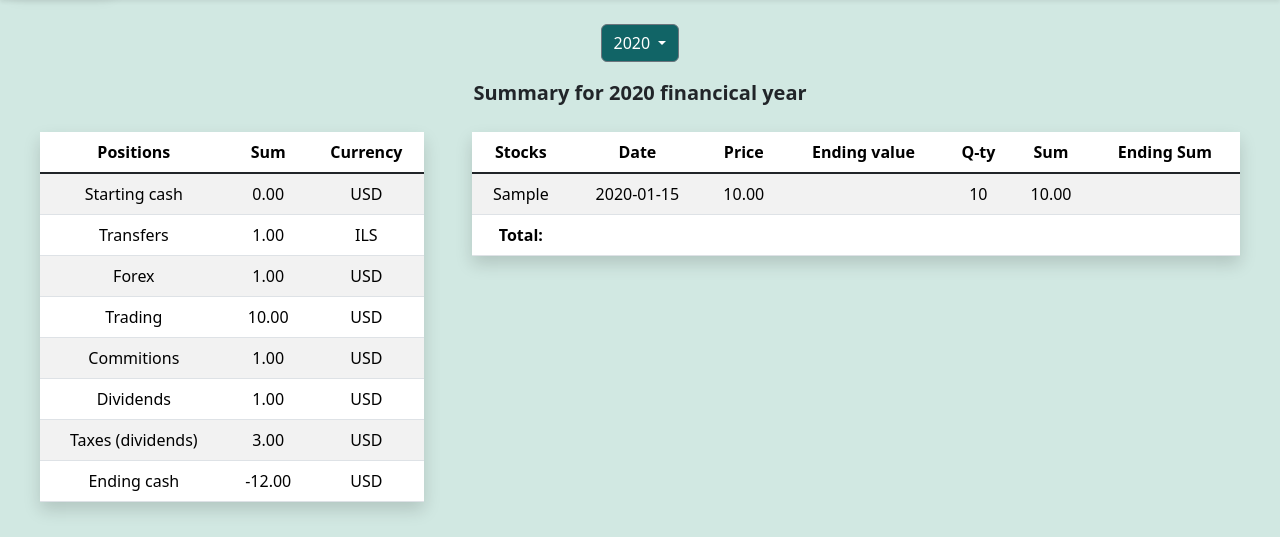
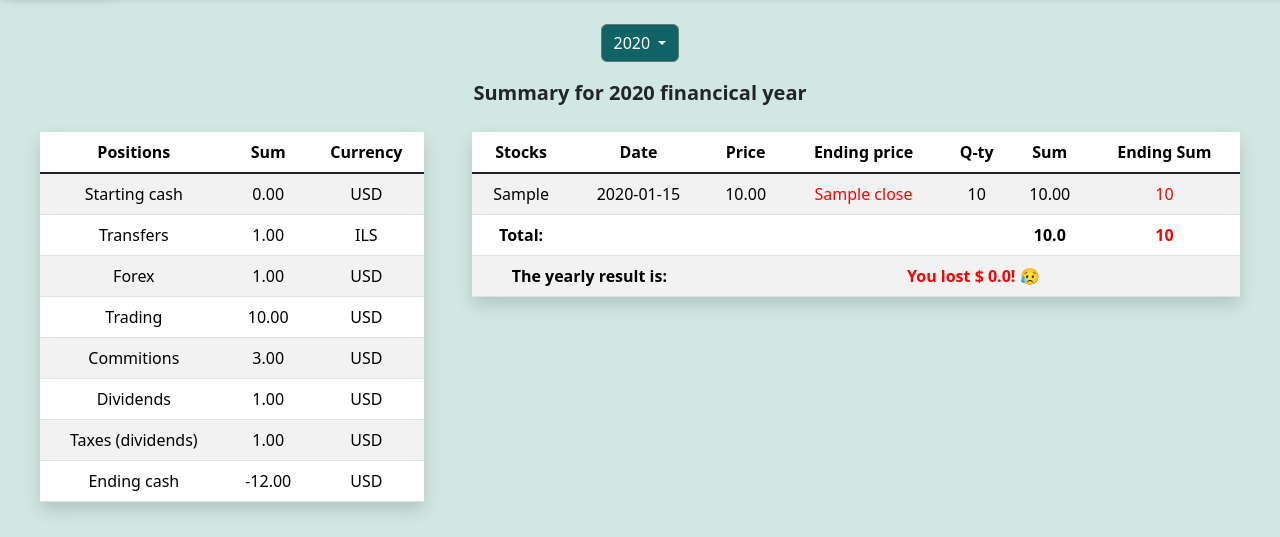
Before and after one commit to basnaly/mytaxes, a Django app: page /?year=2020 in a window 1280 px wide. Shown: the part 73-610 px from the top of the page. Run offline with Django 4.2, Linux system fonts and the light colour scheme; a user stored in the database is signed in; tables that the repository leaves empty hold one stand-in row (values such as "Sample post"); a database or web service that is not in the repository returns one stand-in record (values such as "Sample title"); data that the repository does not hold is empty.

Commit message:
Limit select day, add anding price and sum to buy stock object, add api request, check data function.

```diff
--- a/portfolio/models.py
+++ b/portfolio/models.py
@@ -43,6 +43,10 @@ class Buy_Stock(models.Model):
     def __str__(self):
         return f"{self.buy_date} {self.stock} {self.price} {self.quantity} {self.sum_of_stocks} {self.owner}"
 
+    def set_ending_price(self, ending_price):
+        self.ending_price = ending_price
+        self.ending_sum = self.ending_price * self.quantity
+
 class Dividend_Tax(models.Model):
     dividend_date = models.DateField()
     stock = models.CharField(max_length=10)
--- a/portfolio/templates/portfolio/index.html
+++ b/portfolio/templates/portfolio/index.html
@@ -68,19 +68,19 @@
 
                         <tr>
                             <td>Commitions</td>
+                            <td>{{ current_commitions|floatformat:2 }}</td>
+                            <td>USD</td>
+                        </tr>
+
+                        <tr>
+                            <td>Dividends</td>
                             <td>{{ current_dividends_sum|floatformat:2 }}</td>
                             <td>USD</td>
                         </tr>
 
                         <tr>
-                            <td>Dividends</td>
+                            <td>Taxes (dividends)</td>
                             <td>{{ current_taxes_sum|floatformat:2 }}</td>
-                            <td>USD</td>
-                        </tr>
-
-                        <tr>
-                            <td>Taxes (dividends)</td>
-                            <td>{{ current_commitions|floatformat:2 }}</td>
                             <td>USD</td>
                         </tr>
 
@@ -100,7 +100,7 @@
                             <th scope="col">Stocks</th>
                             <th scope="col">Date</th>
                             <th scope="col">Price</th>
-                            <th scope="col">Ending value</th>
+                            <th scope="col">Ending price</th>
                             <th scope="col">Q-ty</th>
                             <th scope="col">Sum</th>
                             <th scope="col">Ending Sum</th>
@@ -112,10 +112,10 @@
                                 <td class="text-nowrap">{{ current_stock.stock }}</td>
                                 <td>{{ current_stock.buy_date|date:"Y-m-d" }}</td>
                                 <td>{{ current_stock.price|floatformat:2 }}</td>
-                                <td></td>
+                                <td style="color: red;">{{ current_stock.ending_price }}</td>
                                 <td>{{ current_stock.quantity }}</td>
                                 <td>{{ current_stock.sum_of_stocks|floatformat:2 }}</td>
-                                <td></td>
+                                <td style="color: red;">{{ current_stock.ending_sum }}</td>
                             </tr>
                         {% endfor %}
                         <tr class="fw-bold">
@@ -124,8 +124,23 @@
                             <td></td>
                             <td></td>
                             <td></td>
-                            <td></td>
-                            <td></td>
+                            <td>{{ current_stocks_sum }}</td>
+                            <td style="color: red;">{{ ending_sum }}</td>
+                            {% comment %} <td>The yearly result is:<td> {% endcomment %}
+                        </tr>
+                        <tr class="fw-bold">
+                            <td colspan="2">The yearly result is:</td>
+
+                            {% if ending_sum > current_stocks_sum %}
+                                <td colspan="5" style="color: var(--turquoise-dark);">
+                                    You earn $ {{ earn }}! 😀
+                                </td>
+                            {% else %}
+                                <td colspan="5" style="color: red;">
+                                    You lost $ {{ lost }}! 😥
+                                </td>
+                            {% endif %}
+
                         </tr>
                     </tbody>
                 </table>
--- a/portfolio/views.py
+++ b/portfolio/views.py
@@ -11,8 +11,10 @@ from django.contrib.auth.decorators import login_required
 from django.views.decorators.csrf import csrf_exempt
 from django.db import models
 from django.db.models import Sum
+from config import API_KEY
 from portfolio.forms import RegisterForm, LoginForm, TransferForm, ForexForm, Buy_StockForm, Dividend_TaxForm
 from django.contrib import messages
+import requests
 
 import datetime
 from .models import User, Transfer, Forex, Buy_Stock, Dividend_Tax
@@ -63,9 +65,8 @@ def index(request):
         # clculate commisions for previows year
         old_commitions = len(old_forex_list) * COMMITIONS["Forex"] + len(old_stocks_list) * COMMITIONS["Buy"]
 
-        # calculate sarting cash for previows year
+        # calculate starting cash for previows year
         starting_cash = round(old_forex_sum + old_dividends_sum - old_stocks_sum - old_taxes_sum - old_commitions, 2)
-        print(starting_cash)
 
 
         # calculate transfer_sum for current year
@@ -74,7 +75,6 @@ def index(request):
             transfer_date__gte=datetime.datetime(year=int(selected_year), month=1, day=1, hour=0, minute=0)
         )
         current_transfer_sum = round(sum([el.transfer_sum for el in current_transfer_list]), 2)
-        print(current_transfer_sum)
 
         # calculate forex sum for current year
         current_forex_list = Forex.objects.filter(
@@ -82,15 +82,13 @@ def index(request):
             forex_date__gte=datetime.datetime(year=int(selected_year), month=1, day=1, hour=0, minute=0)
         )
         current_forex_sum = round(sum([el.purchasing_sum for el in current_forex_list]), 2)
-        print(current_forex_sum)
 
         # calculate sum_of_stocks for current year
         current_stocks_list = Buy_Stock.objects.filter(
             owner=user,
             buy_date__gte=datetime.datetime(year=int(selected_year), month=1, day=1, hour=0, minute=0)
-        )
+        ).order_by("-buy_date")
         current_stocks_sum = round(sum(el.sum_of_stocks for el in current_stocks_list), 2)
-        print(current_stocks_sum)
 
         # calculate dividend_sum and taxes for current year
         current_dividends_list = Dividend_Tax.objects.filter(
@@ -99,16 +97,36 @@ def index(request):
         )
         current_dividends_sum = round(sum(el.dividend_sum for el in current_dividends_list), 2)
         current_taxes_sum = round(sum(el.tax for el in current_dividends_list), 2)
-        print(current_dividends_sum)
-        print(current_taxes_sum)
 
-        # clculate commisions for previows year
+        # clculate commisions for current year
         current_commitions = len(current_forex_list) * COMMITIONS["Forex"] + len(current_stocks_list) * COMMITIONS["Buy"]
-        print(current_commitions)
 
-        # calculate sarting cash for previows year
+        # calculate starting cash for previows year
         ending_cash = round(current_forex_sum + current_dividends_sum - current_stocks_sum - current_taxes_sum - current_commitions, 2)
-        print(ending_cash)
+
+
+        ending_sum = 0
+
+        date_to_use = check_date(int(selected_year))
+        formatted_date = date_to_use.strftime("%Y-%m-%d")
+
+        for stock in current_stocks_list:
+            endpoint = f'https://api.polygon.io/v1/open-close/{stock.stock}/{formatted_date}?adjusted=true&apiKey={API_KEY}'
+
+            response = requests.get(endpoint)
+            data = response.json()
+
+            # Extract the ending_price
+            try:
+                ending_price = data['close']
+                stock.set_ending_price(ending_price) # stock.set_ending_price(50.68)
+                ending_sum += stock.ending_sum
+
+            except KeyError:
+                print(f'Unable to retrieve data for {stock.stock}')
+
+        lost = round(current_stocks_sum - ending_sum, 2)
+        earn = round(ending_sum - current_stocks_sum, 2)
 
         return render(request, "portfolio/index.html", {
             "list_years": list_years,
@@ -121,13 +139,25 @@ def index(request):
             "current_taxes_sum": current_taxes_sum,
             "current_commitions": current_commitions,
             "ending_cash": ending_cash,
-            "current_stocks_list": current_stocks_list.order_by("-buy_date")
+            "current_stocks_list": current_stocks_list,
+            "ending_sum": ending_sum,
+            "lost": lost,
+            "earn": earn
         })
 
     return render(request, "portfolio/index.html", {
         "list_years": list_years,
         "selected_year": selected_year,
     })
+
+
+def check_date(selected_year):
+    today = datetime.datetime.now()
+    if today.year == selected_year:
+        return today - datetime.timedelta(days=1)
+    else:
+        end_of_selected_year = datetime.datetime(selected_year, 12, 31)
+        return end_of_selected_year
 
 
 def register(request):
@@ -355,7 +385,7 @@ def dividend_tax(request):
     dividends_taxes = Dividend_Tax.objects.filter(owner=user).order_by("-dividend_date")
     stocks = Buy_Stock.objects.filter(owner=user).values('stock').distinct()
     stock_options = [(el['stock'], el['stock']) for el in stocks]
-    total_dividends = round(sum([el.dividend_sum for el in dividends_taxes]), 2)
+    total_dividends = sum([el.dividend_sum for el in dividends_taxes])
     total_taxes = round(sum([el.tax for el in dividends_taxes]), 2)
 
     if request.method == "GET":
```
Also changed, not shown: portfolio/forms.py (+6 -4 lines), portfolio/static/styles.css (line endings or trailing spaces), 1 other file.
